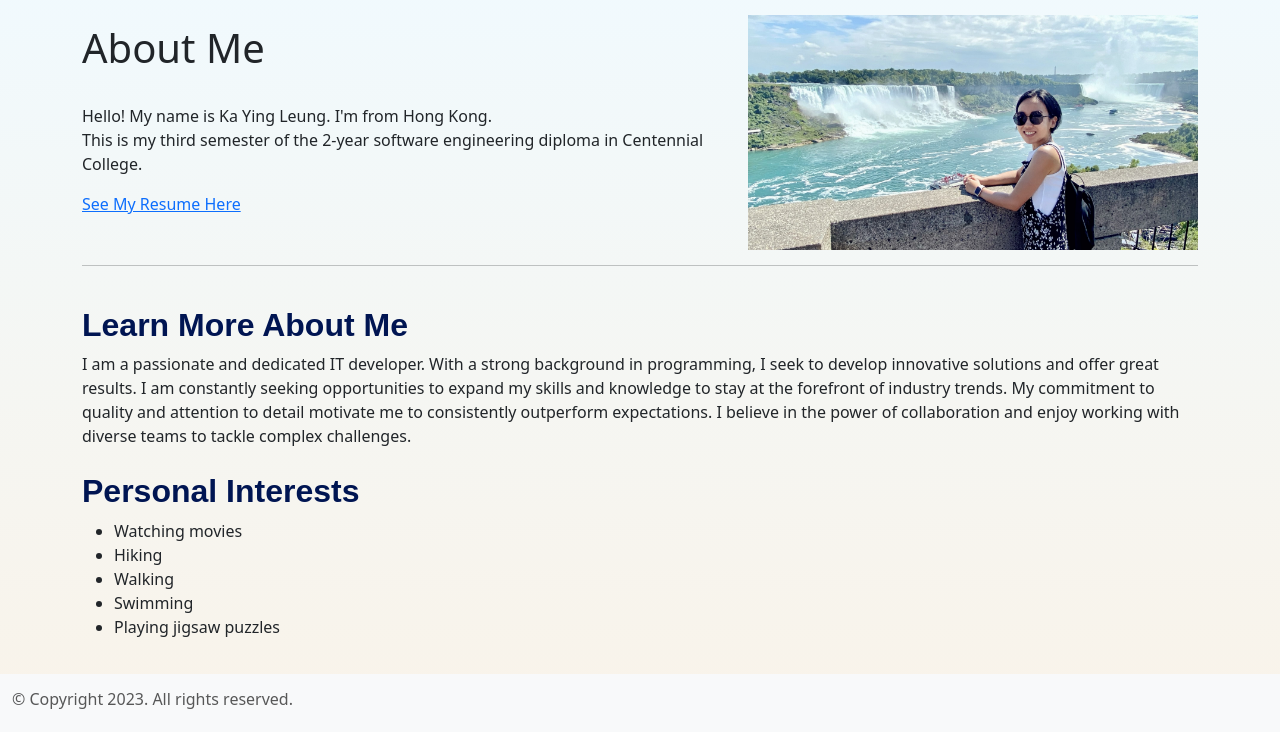
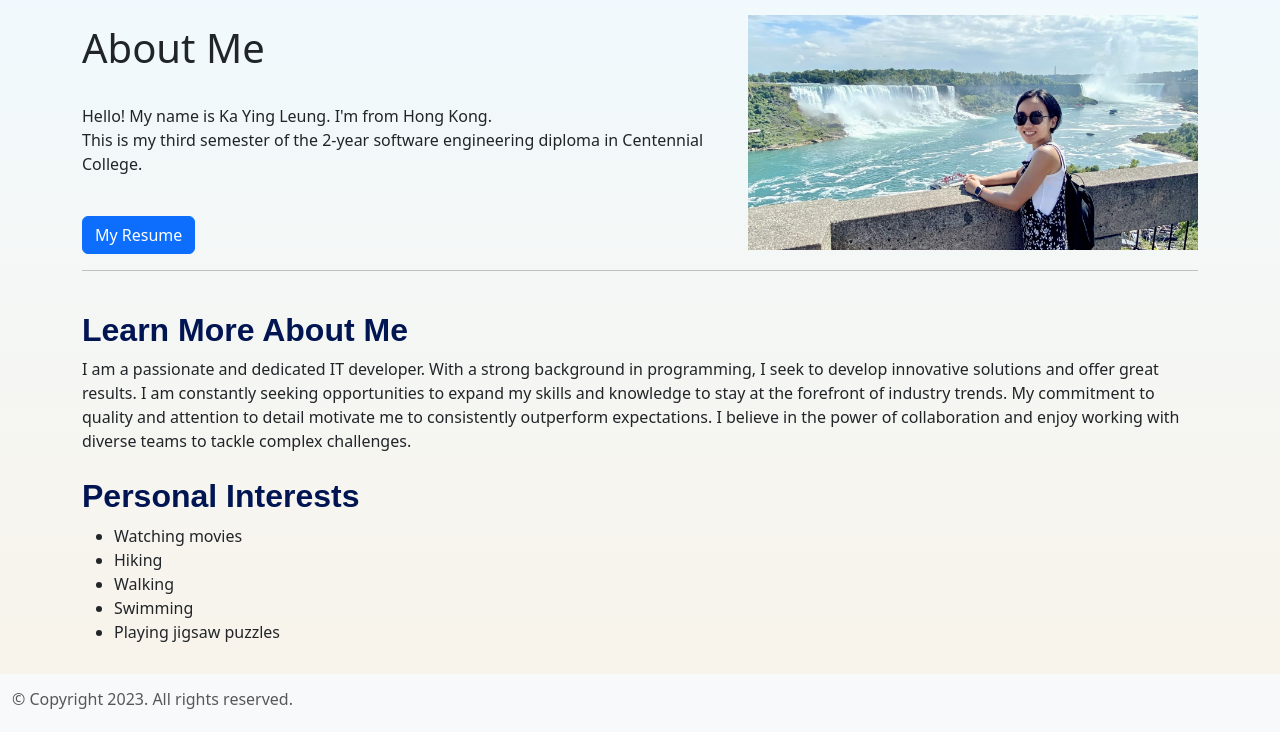
Before and after one commit to lkysammi/express-generator-app, a Node server app: page /aboutme in a window 1280 px wide. Shown: the part 67-799 px from the top of the page. Run offline with Node 20, Linux system fonts and the light colour scheme; some libraries are stand-ins or nearby versions.

Commit message:
Update resume button

```diff
--- a/views/aboutme.ejs
+++ b/views/aboutme.ejs
@@ -7,9 +7,9 @@
   <br><h1><%= title %></h1><br>
   <p>Hello! My name is Ka Ying Leung. I'm from Hong Kong.
   <br>This is my third semester of the 2-year software engineering diploma in Centennial College.
-  </p>
+  </p><br>
 
-  <a href="/documents/resume.pdf">See My Resume Here</a>
+  <a href="/documents/resume.pdf" class="btn btn-primary">My Resume</a>
 
 
     <hr width="100%" color=grey size="3"><br>
```
